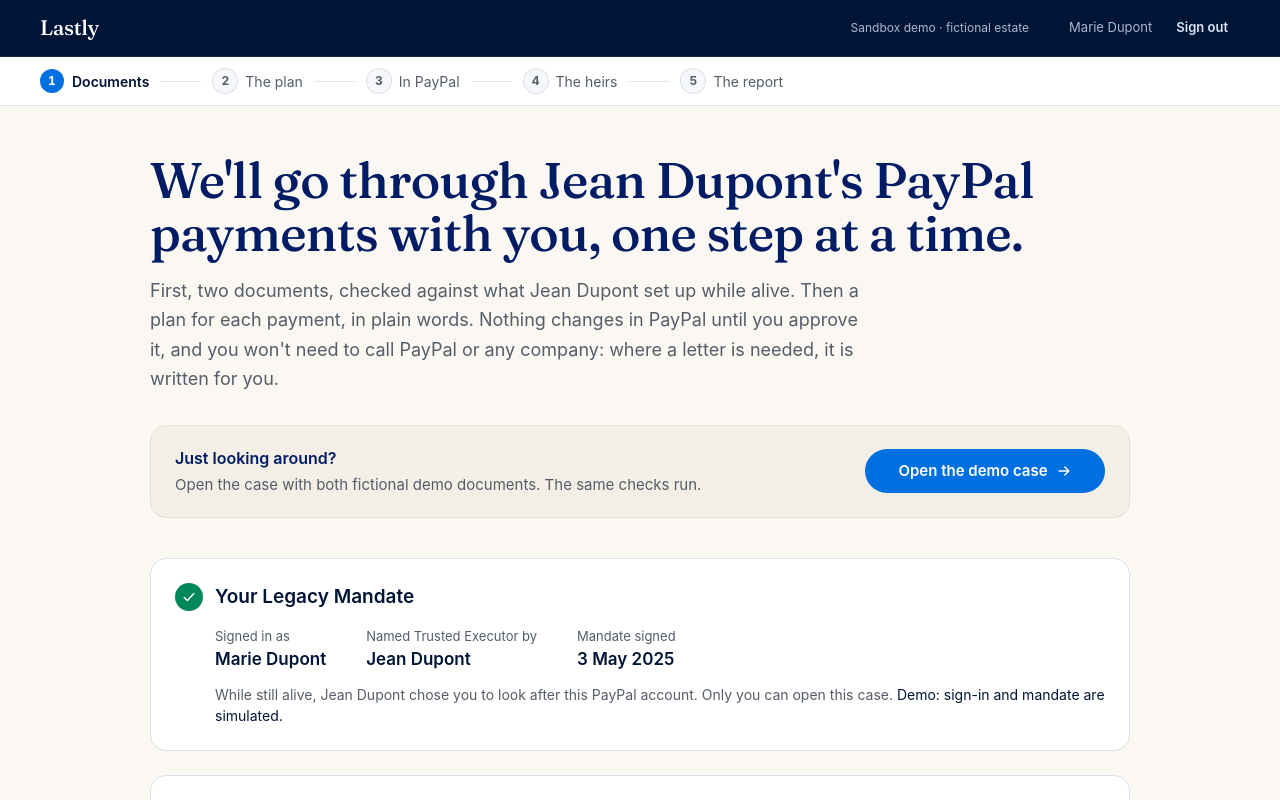
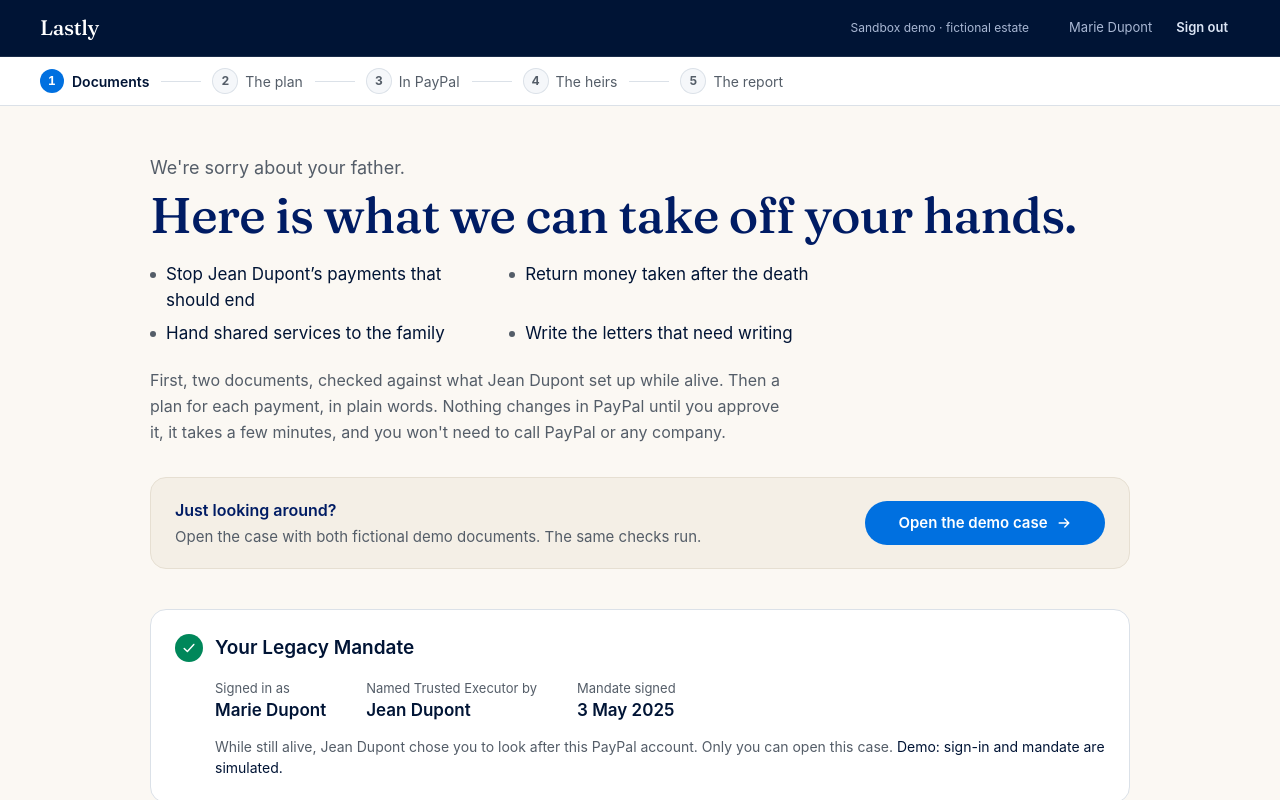
Before and after one commit to aminezar/lastly, a Next.js app: page /estate in a window 1280 px wide. Both pictures are taken after a click on the button "Continue as Marie". Shown: the top 800 px of the page. Built offline with nearby package versions, Linux system fonts and the light colour scheme; what ag-grid-community would draw is missing.

Commit message:
Intake: open with a condolence and what Lastly takes off her hands, before the documents

```diff
--- a/app/estate/intake.tsx
+++ b/app/estate/intake.tsx
@@ -216,11 +216,27 @@ export function Intake(props: {
 
   return (
     <div className="mx-auto mt-12 max-w-[980px] pb-8">
-      <h1 className="hl-serif text-balance text-[36px] leading-[1.06] text-pp-navy sm:text-[50px]">
-        We&apos;ll go through {mandate.deceased_name}&apos;s PayPal payments with you, one step at a time.
+      <p className="text-[18px] text-pp-muted">
+        We&apos;re sorry about {mandate.relationship_to_executor ? `your ${mandate.relationship_to_executor}` : mandate.deceased_name}.
+      </p>
+      <h1 className="hl-serif mt-2 text-balance text-[36px] leading-[1.06] text-pp-navy sm:text-[50px]">
+        Here is what we can take off your hands.
       </h1>
-      <p className="mt-4 max-w-[64ch] text-[18px] leading-relaxed text-pp-muted">
-        First, two documents, checked against what {mandate.deceased_name} set up while alive. Then a plan for each payment, in plain words. Nothing changes in PayPal until you approve it, and you won&apos;t need to call PayPal or any company: where a letter is needed, it is written for you.
+      <ul className="mt-5 grid max-w-[64ch] gap-x-8 gap-y-2 text-[17px] text-pp-ink sm:grid-cols-2">
+        {[
+          `Stop ${mandate.deceased_name}\u2019s payments that should end`,
+          'Return money taken after the death',
+          'Hand shared services to the family',
+          'Write the letters that need writing',
+        ].map((line) => (
+          <li key={line} className="flex items-start gap-2.5">
+            <span className="mt-[0.6em] size-1.5 shrink-0 rounded-full bg-pp-muted" aria-hidden="true" />
+            {line}
+          </li>
+        ))}
+      </ul>
+      <p className="mt-5 max-w-[64ch] text-[16px] leading-relaxed text-pp-muted">
+        First, two documents, checked against what {mandate.deceased_name} set up while alive. Then a plan for each payment, in plain words. Nothing changes in PayPal until you approve it, it takes a few minutes, and you won&apos;t need to call PayPal or any company.
       </p>
 
       {props.onQuickDemo && !props.certificate && !props.notary && (
--- a/app/estate/types.ts
+++ b/app/estate/types.ts
@@ -103,4 +103,5 @@ export function heirAccount(c: Analysis['case']): { to: string; short: string }
   return heir ? { to: `${heir}\u2019s PayPal account`, short: heir } : { to: 'the heir\u2019s PayPal account', short: 'the heir' };
 }
 
-export type MandateInfo = { deceased_name: string; executor_name: string; signed?: string; note?: string };
+// relationship_to_executor is display only (the opening line at intake); no check or money step reads it.
+export type MandateInfo = { deceased_name: string; executor_name: string; signed?: string; note?: string; relationship_to_executor?: string };
--- a/data/seed-estate.json
+++ b/data/seed-estate.json
@@ -21,7 +21,8 @@
       "deceased_name": "Jean Dupont",
       "executor_name": "Marie Dupont",
       "signed": "2025-05-03",
-      "note": "Seeded Legacy Mandate (simulated for the demo)"
+      "note": "Seeded Legacy Mandate (simulated for the demo)",
+      "relationship_to_executor": "father"
     },
     "sandbox_payout_receiver": {
       "label": "Heir stand-in (Sandbox personal account)",
```
